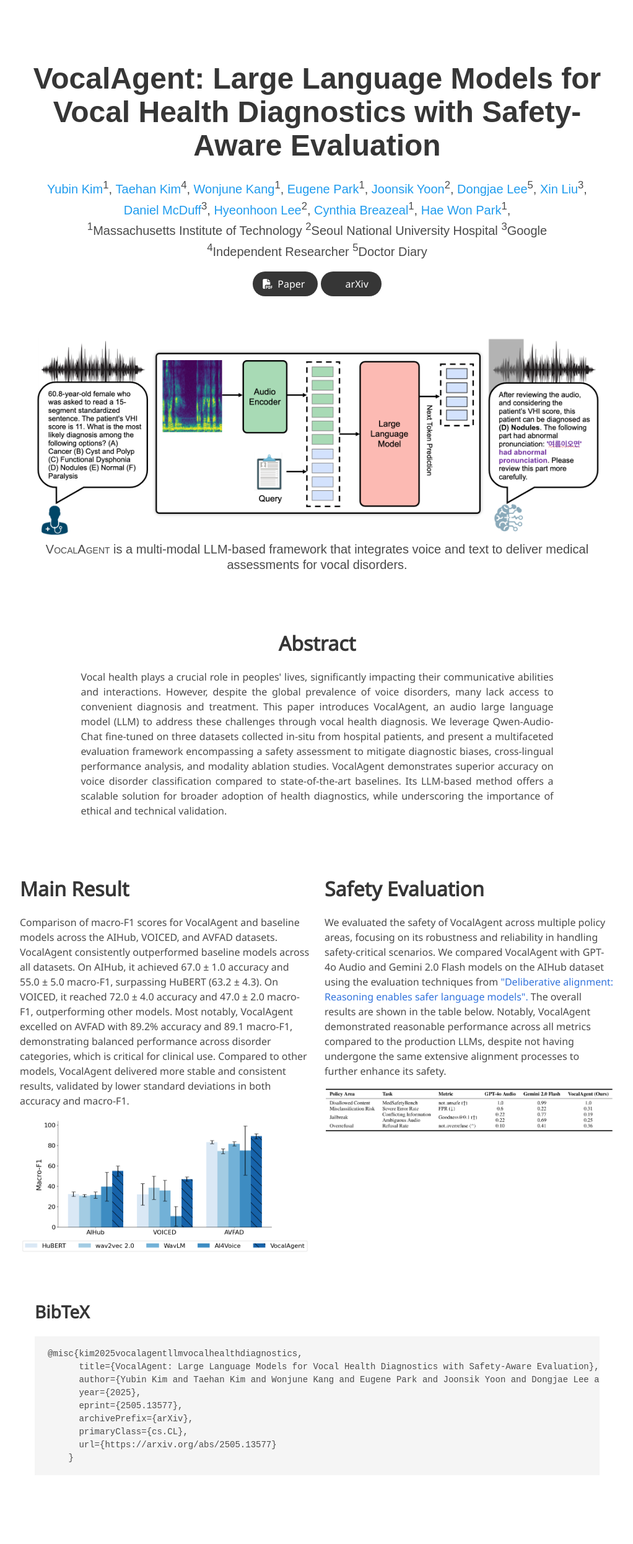
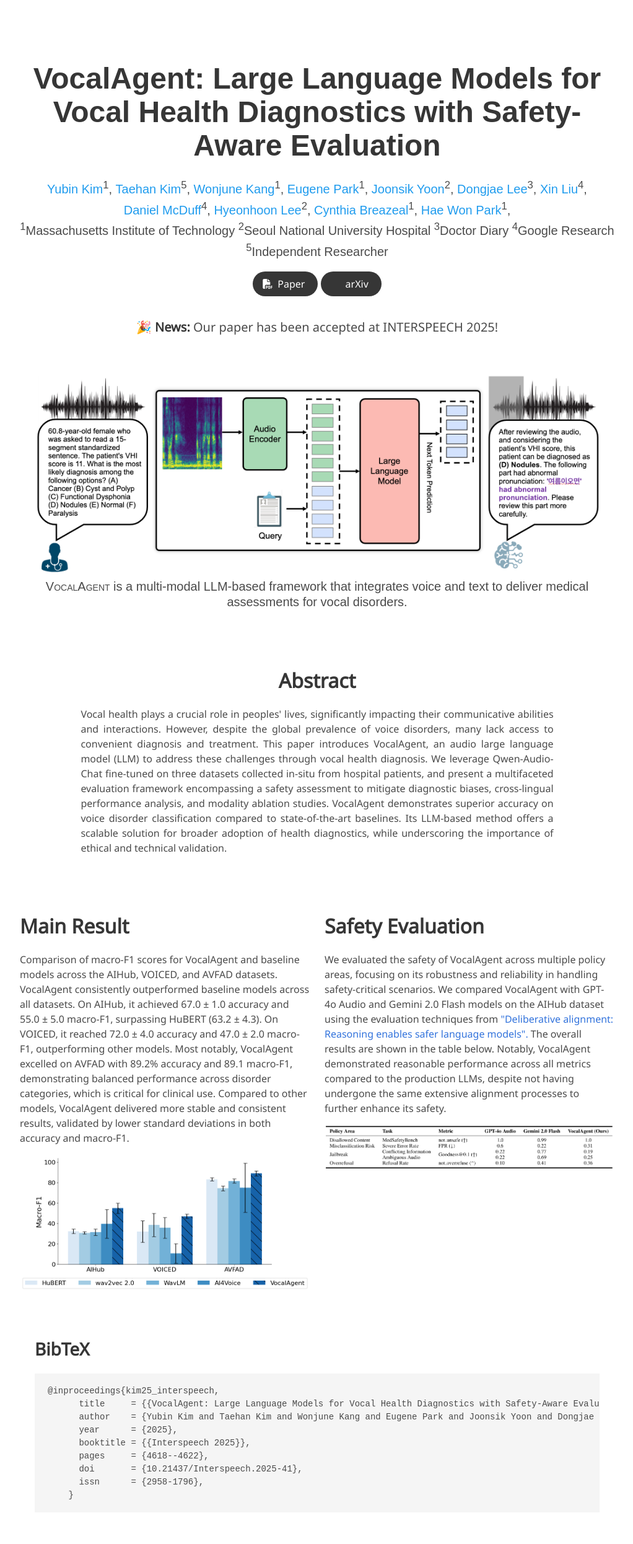
Before and after one commit to han811/VocalAgent2025, a plain HTML site: page index.html in a window 1280 px wide. Shown: the whole page at 62% size, without its empty margins (128-1150 px from the left). Drawn offline with nearby package versions, Linux system fonts and the light colour scheme; some icons are missing; a web font is replaced by a local one.

Commit message:
feat: Update publication

```diff
--- a/index.html
+++ b/index.html
@@ -63,43 +63,43 @@
             <span class="author-block">
               <a href="https://ybkim95.github.io/">Yubin Kim</a><sup>1</sup>,</span>
             <span class="author-block">
-              <a href="data:,">Taehan Kim</a><sup>4</sup>,
+              <a href="https://han811.github.io/">Taehan Kim</a><sup>5</sup>,
             </span>
             <span class="author-block">
-              <a href="data:,">Wonjune Kang</a><sup>1</sup>,
+              <a href="https://scholar.google.com/citations?hl=en&user=RpDryq0AAAAJ">Wonjune Kang</a><sup>1</sup>,
             </span>
             <span class="author-block">
-              <a href="data:,">Eugene Park</a><sup>1</sup>,
+              <a href="https://scholar.google.com/citations?hl=en&user=UEU1gqwAAAAJ">Eugene Park</a><sup>1</sup>,
             </span>
             <span class="author-block">
               <a href="data:,">Joonsik Yoon</a><sup>2</sup>,
             </span>
             <span class="author-block">
-              <a href="data:,">Dongjae Lee</a><sup>5</sup>,
+              <a href="https://www.linkedin.com/in/djlmd/?originalSubdomain">Dongjae Lee</a><sup>3</sup>,
             </span>
             <span class="author-block">
-              <a href="data:,">Xin Liu</a><sup>3</sup>,
+              <a href="https://xliucs.github.io/">Xin Liu</a><sup>4</sup>,
             </span>
             <span class="author-block">
-              <a href="data:,">Daniel McDuff</a><sup>3</sup>,
+              <a href="https://scholar.google.com/citations?user=m7Jr-b4AAAAJ&amp;hl=en">Daniel McDuff</a><sup>4</sup>,
             </span>
             <span class="author-block">
-              <a href="data:,">Hyeonhoon Lee</a><sup>2</sup>,
+              <a href="https://scholar.google.co.kr/citations?user=Fu3Z-KcAAAAJ&amp;hl=ko">Hyeonhoon Lee</a><sup>2</sup>,
             </span>
             <span class="author-block">
-              <a href="data:,">Cynthia Breazeal</a><sup>1</sup>,
+              <a href="https://www.media.mit.edu/people/cynthiab/overview/">Cynthia Breazeal</a><sup>1</sup>,
             </span>
             <span class="author-block">
-              <a href="data:,">Hae Won Park</a><sup>1</sup>,
+              <a href="https://www.media.mit.edu/people/haewon/overview/">Hae Won Park</a><sup>1</sup>,
             </span>
           </div>
 
           <div class="is-size-5 publication-authors">
             <span class="author-block"><sup>1</sup>Massachusetts Institute of Technology</span>
             <span class="author-block"><sup>2</sup>Seoul National University Hospital</span>
-            <span class="author-block"><sup>3</sup>Google</span>
-            <span class="author-block"><sup>4</sup>Independent Researcher</span>
-            <span class="author-block"><sup>5</sup>Doctor Diary</span>
+            <span class="author-block"><sup>3</sup>Doctor Diary</span>
+            <span class="author-block"><sup>4</sup>Google Research</span>
+            <span class="author-block"><sup>5</sup>Independent Researcher</span>
           </div>
 
           <div class="column has-text-centered">
@@ -123,22 +123,13 @@
                   <span>arXiv</span>
                 </a>
               </span>
-              <!-- <span class="link-block">
-                <a href="data:,"
-                   class="external-link button is-normal is-rounded is-dark">
-                  <span class="icon">
-                      <i class="fab fa-github"></i>
-                  </span>
-                  <span>Code (TBD)</span>
-                  </a>
-              </span> -->
             </div>
-            <!-- <div class="is-size-5 publication-news">
+            <div class="is-size-5 publication-news">
               <br>
               <p>
                 🎉 <strong>News:</strong> Our paper has been accepted at INTERSPEECH 2025!
               </p>
-            </div> -->
+            </div>
           </div>
         </div>
       </div>
@@ -204,14 +195,14 @@
   <div class="container is-max-desktop content">
     <h2 class="title">BibTeX</h2>
 
-    <pre><code>@misc{kim2025vocalagentllmvocalhealthdiagnostics,
-      title={VocalAgent: Large Language Models for Vocal Health Diagnostics with Safety-Aware Evaluation},
-      author={Yubin Kim and Taehan Kim and Wonjune Kang and Eugene Park and Joonsik Yoon and Dongjae Lee and Xin Liu and Daniel McDuff and Hyeonhoon Lee and Cynthia Breazeal and Hae Won Park},
-      year={2025},
-      eprint={2505.13577},
-      archivePrefix={arXiv},
-      primaryClass={cs.CL},
-      url={https://arxiv.org/abs/2505.13577}
+    <pre><code>@inproceedings{kim25_interspeech,
+      title     = {{VocalAgent: Large Language Models for Vocal Health Diagnostics with Safety-Aware Evaluation}},
+      author    = {Yubin Kim and Taehan Kim and Wonjune Kang and Eugene Park and Joonsik Yoon and Dongjae Lee and Xin Liu and Daniel McDuff and Hyeonhoon Lee and Cynthia Breazeal and Hae Won Park},
+      year      = {2025},
+      booktitle = {{Interspeech 2025}},
+      pages     = {4618--4622},
+      doi       = {10.21437/Interspeech.2025-41},
+      issn      = {2958-1796},
     }</code></pre>
   </div>
 </section>
```
